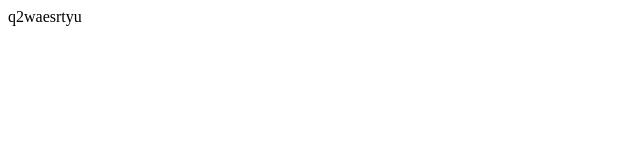
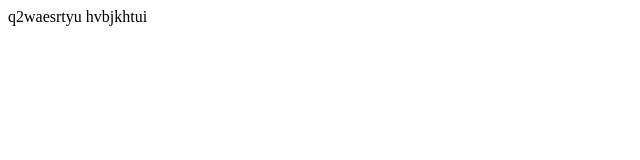
Before and after one commit to nareshbalagam55/Demo, a plain HTML site: page index.html in a window 1280 px wide. Shown: the full height of the page, 0-640 px from the left. Drawn offline with Linux system fonts and the light colour scheme.

Commit message:
edited successfully

```diff
--- a/index.html
+++ b/index.html
@@ -1,11 +1,11 @@
 <!DOCTYPE html>
 <html lang="en">
-<head>
-    <meta charset="UTF-8">
-    <meta name="viewport" content="width=device-width, initial-scale=1.0">
+  <head>
+    <meta charset="UTF-8" />
+    <meta name="viewport" content="width=device-width, initial-scale=1.0" />
     <title>Document</title>
-</head>
-<body>
-    q2waesrtyu
-</body>
+  </head>
+  <body>
+    q2waesrtyu hvbjkhtui
+  </body>
 </html>
```
